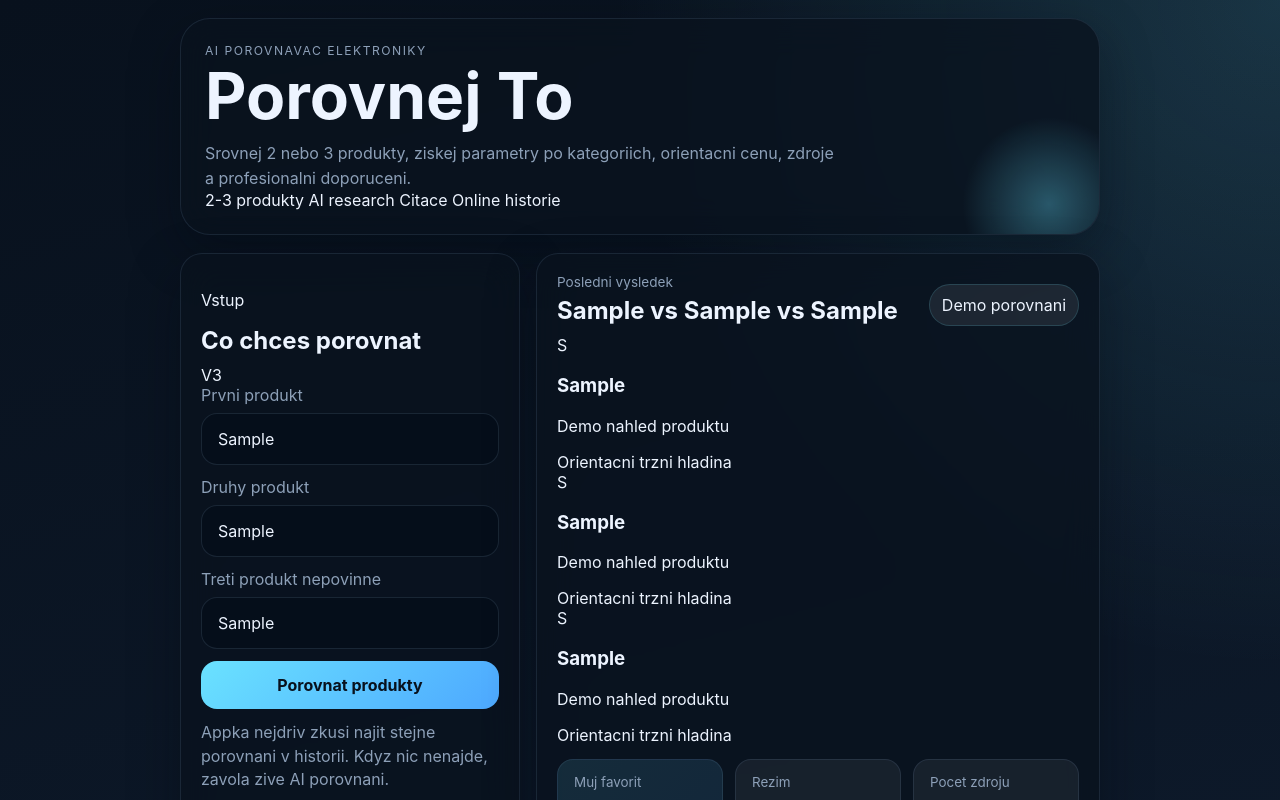
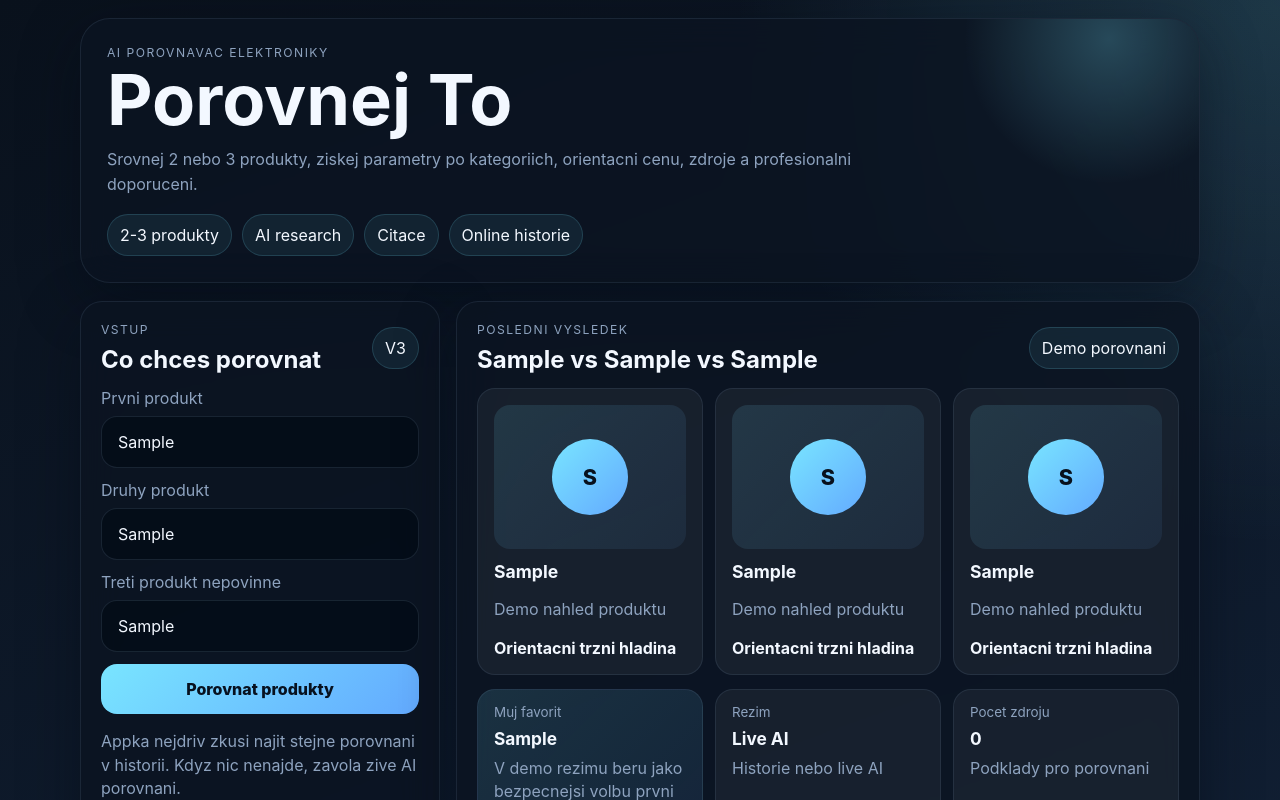
Before and after one commit to krestyn7-coder/porovnej-to, a plain HTML site: page web/index.html in a window 1280 px wide. Both pictures are taken after typing "Sample", "Sample", "Sample" into the empty fields and a click on the button "Porovnat produkty". Shown: the top 800 px of the page. Drawn offline with Linux system fonts and the light colour scheme; no server answers.

Commit message:
Update styles.css

```diff
--- a/web/styles.css
+++ b/web/styles.css
@@ -1,14 +1,15 @@
 :root {
-  --bg-a: #08111d;
-  --bg-b: #15263e;
-  --card: rgba(9, 18, 30, 0.78);
-  --card-strong: rgba(12, 23, 38, 0.92);
-  --text: #edf4ff;
-  --muted: #8da0b8;
-  --accent: #69e2ff;
-  --accent-soft: rgba(105, 226, 255, 0.14);
+  --bg-a: #09111c;
+  --bg-b: #13233a;
+  --bg-c: #1f3c63;
+  --card: rgba(11, 20, 34, 0.82);
+  --card-strong: rgba(13, 25, 42, 0.94);
+  --text: #f3f8ff;
+  --muted: #8ea3bf;
+  --accent: #79e5ff;
+  --accent-strong: #63aaff;
   --line: rgba(131, 164, 194, 0.16);
-  --shadow: 0 18px 50px rgba(1, 8, 18, 0.35);
+  --shadow: 0 18px 60px rgba(2, 9, 19, 0.4);
   --radius-xl: 30px;
   --radius-lg: 22px;
   --radius-md: 18px;
@@ -26,9 +27,9 @@ body {
   font-family: var(--font-ui);
   color: var(--text);
   background:
-    radial-gradient(circle at top right, rgba(105, 226, 255, 0.16), transparent 22%),
-    radial-gradient(circle at bottom left, rgba(64, 132, 255, 0.18), transparent 26%),
-    linear-gradient(165deg, var(--bg-a), var(--bg-b));
+    radial-gradient(circle at top right, rgba(121, 229, 255, 0.16), transparent 18%),
+    radial-gradient(circle at bottom left, rgba(99, 170, 255, 0.2), transparent 22%),
+    linear-gradient(160deg, var(--bg-a), var(--bg-b) 55%, var(--bg-c));
 }
 
 body {
@@ -45,7 +46,7 @@ input {
 }
 
 .app-shell {
-  max-width: 920px;
+  max-width: 1120px;
   margin: 0 auto;
 }
 
@@ -55,64 +56,72 @@ input {
   backdrop-filter: blur(18px);
   -webkit-backdrop-filter: blur(18px);
   background: var(--card);
-  border: 1px solid rgba(130, 165, 198, 0.14);
+  border: 1px solid rgba(137, 171, 204, 0.12);
   box-shadow: var(--shadow);
 }
 
 .hero {
+  padding: 26px;
   border-radius: var(--radius-xl);
-  padding: 24px;
   margin-bottom: 18px;
   position: relative;
   overflow: hidden;
 }
 
-.hero::after {
+.hero::before {
   content: "";
   position: absolute;
-  inset: auto -40px -60px auto;
-  width: 180px;
-  height: 180px;
+  width: 320px;
+  height: 320px;
   border-radius: 50%;
-  background: radial-gradient(circle, rgba(105, 226, 255, 0.32), transparent 68%);
+  top: -140px;
+  right: -70px;
+  background: radial-gradient(circle, rgba(121, 229, 255, 0.24), transparent 64%);
   pointer-events: none;
 }
 
-.eyebrow {
+.eyebrow,
+.section-kicker,
+.result-label {
   margin: 0 0 8px;
+  color: var(--muted);
   text-transform: uppercase;
   letter-spacing: 0.12em;
-  color: var(--muted);
   font-size: 0.76rem;
 }
 
 h1 {
   margin: 0;
-  font-size: clamp(2.4rem, 9vw, 4rem);
-  line-height: 0.95;
+  font-size: clamp(2.7rem, 9vw, 4.4rem);
+  line-height: 0.92;
+}
+
+h2,
+h3 {
+  margin: 0;
 }
 
 .subtitle {
   margin: 14px 0 0;
+  max-width: 760px;
   line-height: 1.55;
   color: var(--muted);
-  max-width: 640px;
 }
 
-.hero-strip {
+.hero-pill-row {
   display: flex;
   flex-wrap: wrap;
   gap: 10px;
   margin-top: 18px;
 }
 
-.hero-strip span {
+.hero-pill-row span,
+.tiny-badge,
+.badge {
   padding: 10px 12px;
   border-radius: 999px;
-  background: rgba(105, 226, 255, 0.1);
-  border: 1px solid rgba(105, 226, 255, 0.2);
-  color: #d8f8ff;
-  font-size: 0.9rem;
+  border: 1px solid rgba(121, 229, 255, 0.16);
+  background: rgba(121, 229, 255, 0.08);
 }
 
 .layout {
@@ -125,9 +134,19 @@ h1 {
   padding: 20px;
 }
 
+.section-head,
+.headline-row,
+.history-heading {
+  display: flex;
+  align-items: center;
+  justify-content: space-between;
+  gap: 12px;
+}
+
 .compare-form {
   display: grid;
   gap: 12px;
+  margin-top: 14px;
 }
 
 .compare-form label {
@@ -145,93 +164,70 @@ input[type="text"] {
   border-radius: 16px;
   border: 1px solid var(--line);
   color: var(--text);
-  background: rgba(6, 14, 25, 0.72);
+  background: rgba(4, 12, 22, 0.74);
   outline: none;
 }
 
 input[type="text"]::placeholder {
-  color: #6d819a;
+  color: #7087a4;
 }
 
 input[type="text"]:focus {
-  border-color: rgba(105, 226, 255, 0.32);
-  box-shadow: 0 0 0 4px rgba(72, 148, 255, 0.12);
+  border-color: rgba(121, 229, 255, 0.28);
+  box-shadow: 0 0 0 4px rgba(99, 170, 255, 0.12);
 }
 
 .primary-button,
 .ghost-button,
-.quick-chip {
+.quick-chip,
+.history-item {
   border: 0;
   cursor: pointer;
 }
 
 .primary-button {
   width: 100%;
-  padding: 14px 16px;
+  padding: 15px 16px;
   border-radius: 16px;
-  background: linear-gradient(135deg, #6ae2ff, #4da8ff);
-  color: #08111d;
-  font-weight: 700;
+  background: linear-gradient(135deg, var(--accent), var(--accent-strong));
+  color: #07111f;
+  font-weight: 800;
 }
 
 .primary-button[disabled] {
-  opacity: 0.65;
+  opacity: 0.68;
   cursor: progress;
-}
-
-.form-note {
-  margin: 12px 0 0;
-  color: var(--muted);
-  line-height: 1.45;
 }
 
 .ghost-button {
   padding: 10px 12px;
   border-radius: 14px;
   color: var(--text);
-  background: rgba(255, 255, 255, 0.08);
+  background: rgba(255, 255, 255, 0.07);
+}
+
+.form-note,
+.metric-sub,
+.product-subtitle,
+.source-note,
+.empty-state {
+  color: var(--muted);
+  line-height: 1.45;
 }
 
 .quick-list {
   display: flex;
   flex-wrap: wrap;
   gap: 10px;
-  margin-top: 14px;
+  margin-top: 16px;
 }
 
 .quick-chip {
   padding: 11px 13px;
   border-radius: 999px;
-  background: var(--accent-soft);
+  background: rgba(121, 229, 255, 0.08);
   color: var(--text);
-  border: 1px solid rgba(105, 226, 255, 0.12);
-}
-
-.headline-row,
-.history-heading {
-  display: flex;
-  align-items: center;
-  justify-content: space-between;
-  gap: 12px;
-}
-
-.result-label {
-  margin: 0 0 6px;
-  color: var(--muted);
-  font-size: 0.85rem;
-}
-
-.badge {
-  padding: 10px 12px;
-  border-radius: 999px;
-  background: rgba(255, 255, 255, 0.08);
-  border: 1px solid rgba(105, 226, 255, 0.16);
-  white-space: nowrap;
-}
-
-.result-empty,
-.empty-state {
-  color: var(--muted);
+  border: 1px solid rgba(121, 229, 255, 0.14);
 }
 
 .panel {
@@ -242,17 +238,79 @@ input[type="text"]:focus {
   box-shadow: none;
 }
 
-.metrics-grid {
+.result-empty {
+  color: var(--muted);
+}
+
+.product-grid,
+.metrics-grid,
+.use-case-grid,
+.sources-grid {
   display: grid;
   gap: 12px;
   margin-top: 14px;
 }
 
+.product-card,
+.metric-card,
+.use-case-card,
+.source-card,
+.spec-table {
+  border-radius: 18px;
+  background: rgba(255, 255, 255, 0.05);
+  border: 1px solid rgba(137, 171, 204, 0.12);
+}
+
+.product-card {
+  padding: 16px;
+}
+
+.product-media {
+  width: 100%;
+  aspect-ratio: 4 / 3;
+  border-radius: 16px;
+  overflow: hidden;
+  background: linear-gradient(135deg, rgba(121, 229, 255, 0.12), rgba(99, 170, 255, 0.08));
+  display: grid;
+  place-items: center;
+  margin-bottom: 12px;
+}
+
+.product-media img {
+  width: 100%;
+  height: 100%;
+  object-fit: cover;
+}
+
+.product-fallback {
+  width: 76px;
+  height: 76px;
+  border-radius: 50%;
+  display: grid;
+  place-items: center;
+  font-size: 1.35rem;
+  font-weight: 800;
+  color: #08111d;
+  background: linear-gradient(135deg, var(--accent), var(--accent-strong));
+}
+
+.product-card h3 {
+  margin: 0 0 6px;
+  font-size: 1.1rem;
+}
+
+.product-price {
+  display: block;
+  margin-top: 10px;
+  font-weight: 700;
+}
+
+.accent-metric {
+  background: linear-gradient(135deg, rgba(121, 229, 255, 0.14), rgba(99, 170, 255, 0.1));
+}
+
 .metric-card {
   padding: 14px 16px;
-  border-radius: 16px;
-  background: rgba(255, 255, 255, 0.06);
-  border: 1px solid rgba(130, 165, 198, 0.14);
 }
 
 .metric-label {
@@ -262,60 +320,9 @@ input[type="text"]:focus {
 }
 
 .metric-card strong {
-  font-size: 1.1rem;
-}
-
-.accent-metric {
-  background: linear-gradient(135deg, rgba(105, 226, 255, 0.12), rgba(77, 168, 255, 0.12));
-}
-
-.specs-grid {
-  display: grid;
-  gap: 12px;
-}
-
-.spec-row {
-  display: grid;
-  gap: 10px;
-  padding: 14px;
-  border-radius: 16px;
-  background: rgba(255, 255, 255, 0.04);
-  border: 1px solid rgba(130, 165, 198, 0.12);
-}
-
-.spec-name {
-  color: var(--muted);
-  font-size: 0.85rem;
-  text-transform: uppercase;
-  letter-spacing: 0.08em;
-}
-
-.spec-values {
-  display: grid;
-  gap: 10px;
-}
-
-.spec-value {
-  padding: 10px 12px;
-  border-radius: 14px;
-  background: rgba(255, 255, 255, 0.04);
-}
-
-.spec-device {
   display: block;
-  margin-bottom: 4px;
-  color: var(--muted);
-  font-size: 0.82rem;
-}
-
-.panel h3,
-.card h2 {
-  margin: 0 0 10px;
-}
-
-.panel p {
-  margin: 0;
-  line-height: 1.55;
+  font-size: 1.08rem;
+  margin-bottom: 8px;
 }
 
 .bullet-list {
@@ -325,22 +332,81 @@ input[type="text"]:focus {
   gap: 8px;
 }
 
+.use-case-card,
+.source-card {
+  padding: 14px;
+}
+
+.use-case-card strong {
+  display: block;
+  margin-bottom: 8px;
+}
+
+.spec-sections {
+  display: grid;
+  gap: 14px;
+}
+
+.spec-table {
+  overflow: hidden;
+}
+
+.spec-table-title {
+  padding: 14px 16px;
+  font-weight: 700;
+  border-bottom: 1px solid rgba(137, 171, 204, 0.1);
+}
+
+.spec-table-scroll {
+  overflow-x: auto;
+}
+
+.spec-table table {
+  width: 100%;
+  border-collapse: collapse;
+  min-width: 620px;
+}
+
+.spec-table th,
+.spec-table td {
+  padding: 12px 14px;
+  vertical-align: top;
+  border-bottom: 1px solid rgba(137, 171, 204, 0.08);
+}
+
+.spec-table th {
+  text-align: left;
+  color: var(--muted);
+  font-weight: 600;
+}
+
+.spec-name-cell {
+  min-width: 180px;
+  color: var(--muted);
+  font-weight: 600;
+}
+
 .pros-cons {
   display: grid;
   gap: 16px;
 }
 
 .verdict-panel {
-  background: linear-gradient(135deg, rgba(15, 29, 46, 0.92), rgba(17, 46, 76, 0.92));
+  background: linear-gradient(135deg, rgba(18, 37, 61, 0.94), rgba(13, 49, 88, 0.94));
 }
 
 .opinion-panel {
-  background: linear-gradient(135deg, rgba(105, 226, 255, 0.12), rgba(77, 168, 255, 0.08));
+  background: linear-gradient(135deg, rgba(121, 229, 255, 0.12), rgba(99, 170, 255, 0.08));
+}
+
+.source-card a {
+  color: var(--accent);
 }
 
 .history-list {
   display: grid;
   gap: 12px;
+  margin-top: 12px;
 }
 
 .history-item {
@@ -348,8 +414,7 @@ input[type="text"]:focus {
   border-radius: 16px;
   color: var(--text);
   background: rgba(255, 255, 255, 0.05);
-  border: 1px solid rgba(130, 165, 198, 0.12);
-  cursor: pointer;
+  border: 1px solid rgba(137, 171, 204, 0.12);
 }
 
 .history-item strong,
@@ -366,24 +431,26 @@ input[type="text"]:focus {
   line-height: 1.45;
 }
 
-@media (min-width: 820px) {
+@media (min-width: 900px) {
   .layout {
-    grid-template-columns: 340px minmax(0, 1fr);
+    grid-template-columns: 360px minmax(0, 1fr);
+  }
+
+  .product-grid {
+    grid-template-columns: repeat(auto-fit, minmax(180px, 1fr));
   }
 
   .metrics-grid {
     grid-template-columns: repeat(3, minmax(0, 1fr));
   }
 
+  .use-case-grid,
+  .pros-cons,
+  .sources-grid {
+    grid-template-columns: 1fr 1fr;
+  }
+
   .history-card {
     grid-column: 1 / -1;
   }
-
-  .pros-cons {
-    grid-template-columns: 1fr 1fr;
-  }
-
-  .spec-values {
-    grid-template-columns: 1fr 1fr;
-  }
 }
```
